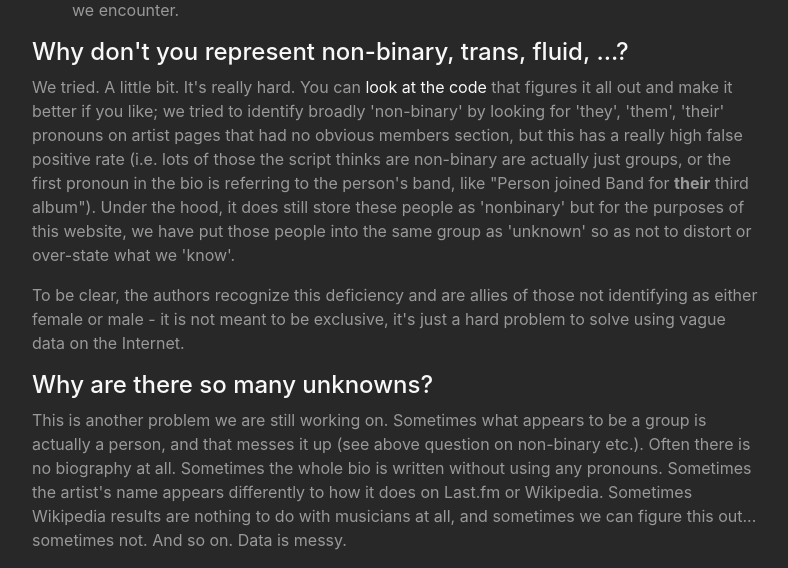
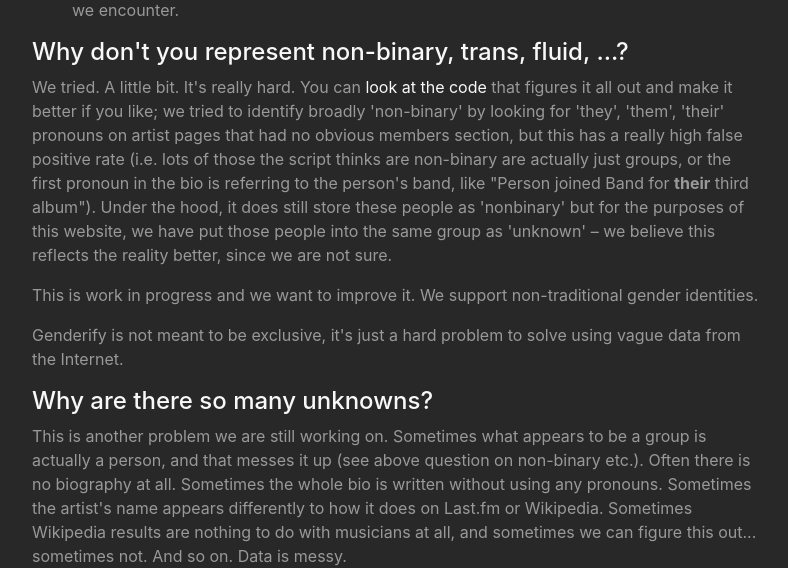
Before and after one commit to stringfellow/genderify-app, a Flask app: page / in a window 1280 px wide. Shown: the part 1584-2152 px from the top of the page, without its empty margins (243-1031 px from the left). Run offline with Flask 2, Linux system fonts and the light colour scheme; some libraries are stand-ins or nearby versions.

Commit message:
more UA copy changes

```diff
--- a/templates/home.jinja
+++ b/templates/home.jinja
@@ -69,12 +69,12 @@
         band, like "Person joined Band for <strong>their</strong> third
         album"). Under the hood, it does still store these people as
         'nonbinary' but for the purposes of this website, we have put those
-        people into the same group as 'unknown' so as not to distort or
-        over-state what we 'know'.</p>
-        <p>To be clear, the authors recognize this deficiency and are allies of
-        those not identifying as either female or male - it is not meant to
-        be exclusive, it's just a hard problem to solve using vague data on the
-        Internet.</p>
+        people into the same group as 'unknown' &ndash; we believe this
+        reflects the reality better, since we are not sure.</p>
+        <p>This is work in progress and we want to improve it. We support
+        non-traditional gender identities.</p>
+        <p>Genderify is not meant to be exclusive, it's just a hard problem to
+        solve using vague data from the Internet.</p>
         <h4>Why are there so many unknowns?</h4>
         <p>This is another problem we are still working on.
         Sometimes what appears to be a group is actually a person, and that
```
